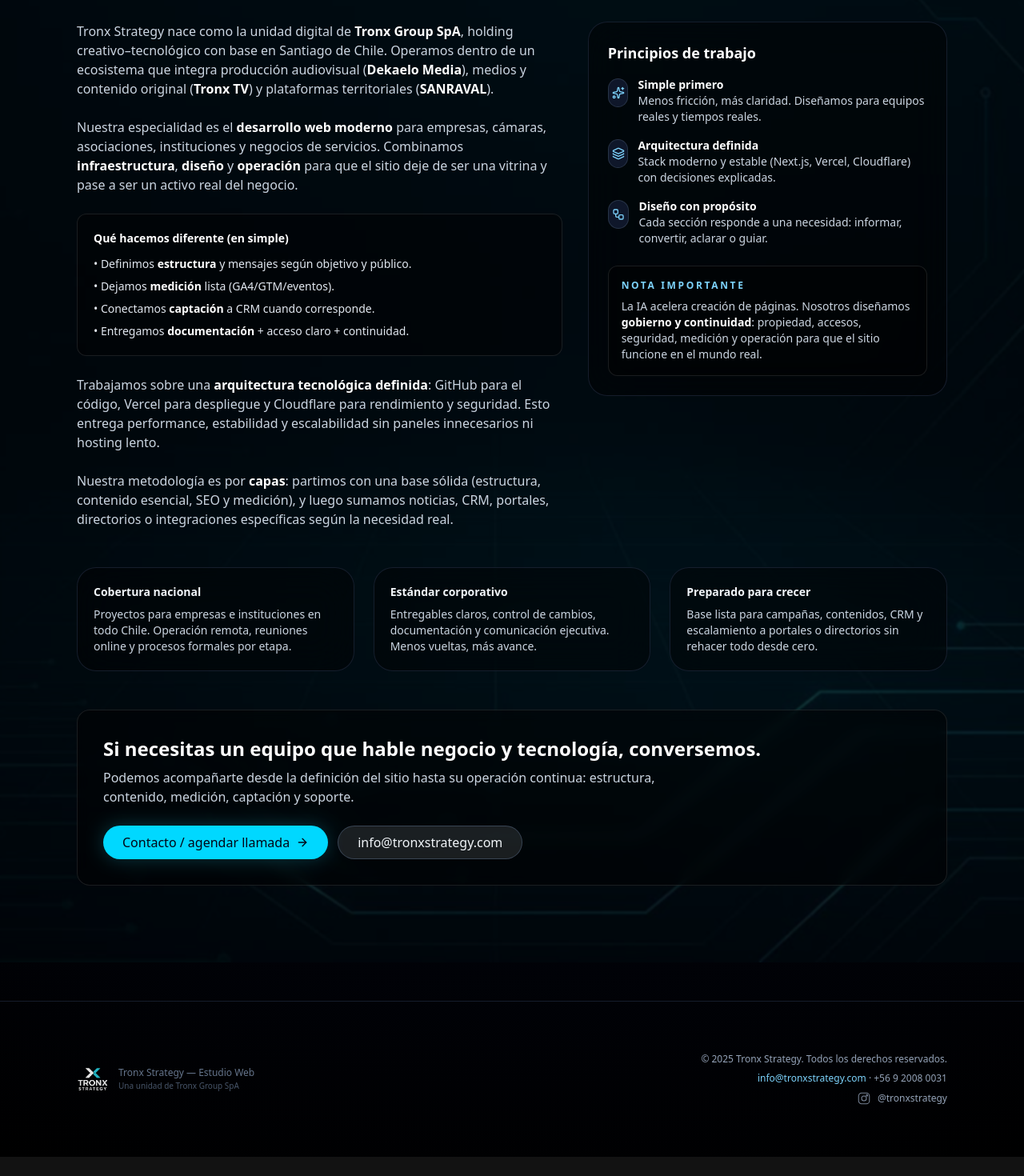
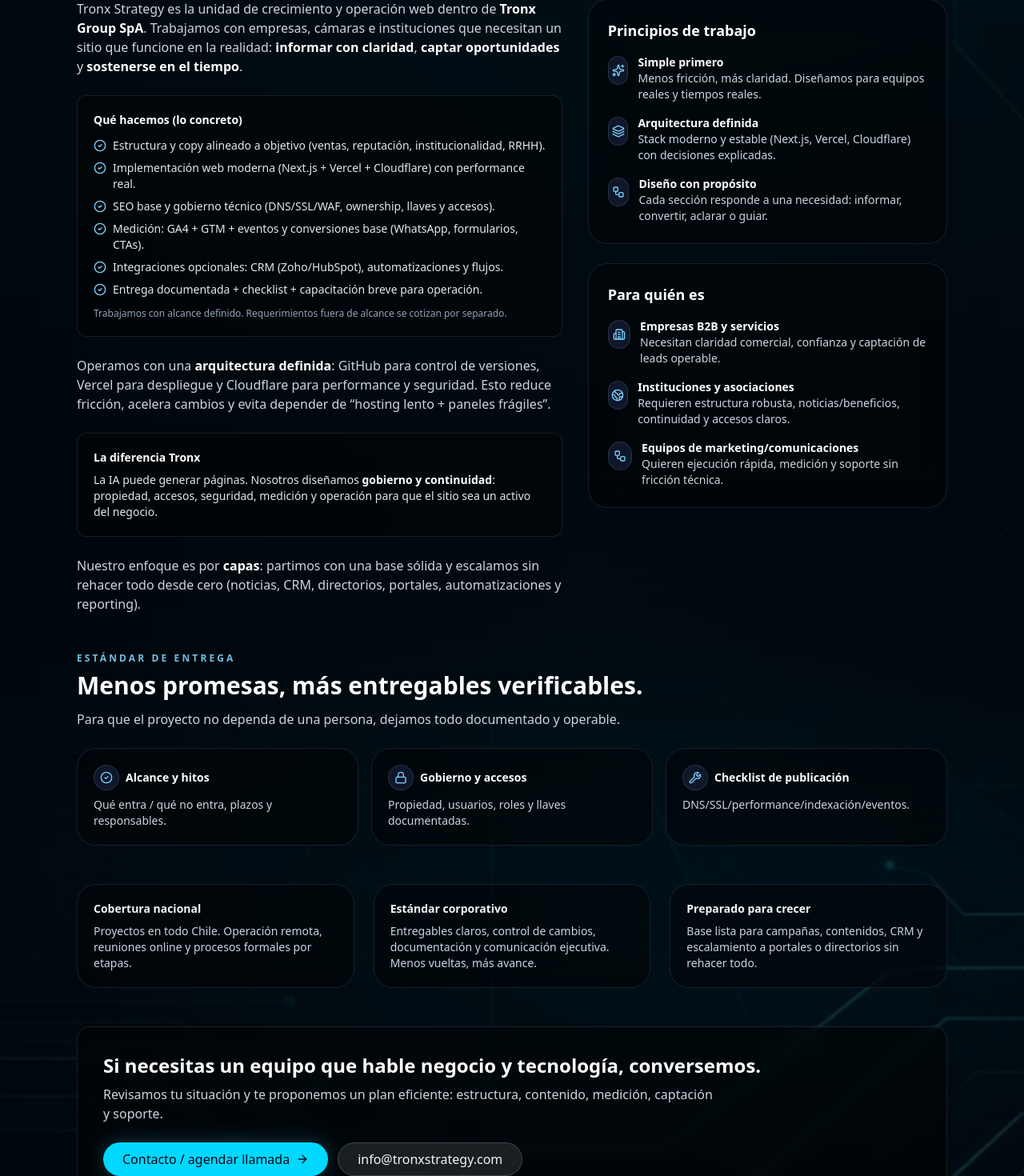
Before and after one commit to TronxGroup/Tronx-Strategy, a Next.js app: page /nosotros in a window 1280 px wide. Shown: the part 782-2252 px from the top of the page at 80% size. Before the commit the page ends 2228 px from the top, so only its background shows below. Built offline with nearby package versions, Linux system fonts and the light colour scheme.

Commit message:
Update page.tsx

```diff
--- a/app/nosotros/page.tsx
+++ b/app/nosotros/page.tsx
@@ -8,9 +8,20 @@ import {
   Workflow,
   Sparkles,
   Layers3,
+  CheckCircle2,
+  Globe2,
+  Building2,
+  Lock,
+  Wrench,
 } from "lucide-react";
 
-const highlights = [
+type Item = {
+  title: string;
+  body: string;
+  icon: React.ElementType;
+};
+
+const highlights: Item[] = [
   {
     title: "Gobierno digital",
     body: "Roles, accesos, propiedad y continuidad. Evitamos que el sitio quede “en tierra de nadie”.",
@@ -28,7 +39,7 @@ const highlights = [
   },
 ];
 
-const principles = [
+const principles: Item[] = [
   {
     title: "Simple primero",
     body: "Menos fricción, más claridad. Diseñamos para equipos reales y tiempos reales.",
@@ -46,6 +57,43 @@ const principles = [
   },
 ];
 
+const whatWeDo = [
+  "Estructura y copy alineado a objetivo (ventas, reputación, institucionalidad, RRHH).",
+  "Implementación web moderna (Next.js + Vercel + Cloudflare) con performance real.",
+  "SEO base y gobierno técnico (DNS/SSL/WAF, ownership, llaves y accesos).",
+  "Medición: GA4 + GTM + eventos y conversiones base (WhatsApp, formularios, CTAs).",
+  "Integraciones opcionales: CRM (Zoho/HubSpot), automatizaciones y flujos.",
+  "Entrega documentada + checklist + capacitación breve para operación.",
+];
+
+const whoItsFor = [
+  {
+    title: "Empresas B2B y servicios",
+    body: "Necesitan claridad comercial, confianza y captación de leads operable.",
+    icon: Building2,
+  },
+  {
+    title: "Instituciones y asociaciones",
+    body: "Requieren estructura robusta, noticias/beneficios, continuidad y accesos claros.",
+    icon: Globe2,
+  },
+  {
+    title: "Equipos de marketing/comunicaciones",
+    body: "Quieren ejecución rápida, medición y soporte sin fricción técnica.",
+    icon: Workflow,
+  },
+];
+
+const deliverables = [
+  { title: "Alcance y hitos", body: "Qué entra / qué no entra, plazos y responsables.", icon: CheckCircle2 },
+  { title: "Gobierno y accesos", body: "Propiedad, usuarios, roles y llaves documentadas.", icon: Lock },
+  { title: "Checklist de publicación", body: "DNS/SSL/performance/indexación/eventos.", icon: Wrench },
+];
+
+function cx(...classes: Array<string | false | undefined | null>) {
+  return classes.filter(Boolean).join(" ");
+}
+
 export default function NosotrosPage() {
   return (
     <section
@@ -61,23 +109,21 @@ export default function NosotrosPage() {
       {/* Overlay */}
       <div className="absolute inset-0 bg-black/75 backdrop-blur-[1px]" />
 
-      {/* Content */}
       <div className="relative section py-20 lg:py-24">
-        {/* Header */}
+        {/* HEADER */}
         <header className="max-w-4xl">
-          <p className="text-xs font-semibold tracking-[0.26em] uppercase text-sky-300/90">
-            Nosotros
-          </p>
+          <p className="text-xs font-semibold tracking-[0.26em] uppercase text-sky-300/90">Nosotros</p>
 
           <h1 className="mt-3 text-4xl md:text-5xl font-semibold tracking-tight text-white">
-            Tronx Strategy es el estudio web de Tronx Group.
+            Tronx Strategy es{" "}
+            <span className="text-sky-300">WebOps</span>: sitios modernos que se pueden operar.
           </h1>
 
           <p className="mt-4 text-base md:text-lg text-slate-200">
-            Unimos diseño, desarrollo y operación digital bajo un modelo 100% cloud.
-            Creamos sitios que cargan rápido, se entienden, se miden y se pueden operar
-            con continuidad: ventas, reputación, captación de leads y comunicación clara
-            para empresas e instituciones.
+            Diseñamos y construimos sitios web corporativos e institucionales bajo un modelo 100% cloud.
+            La diferencia no es “hacer una web”: es dejarla <span className="text-white font-medium">gobernada</span>,{" "}
+            <span className="text-white font-medium">medible</span> y{" "}
+            <span className="text-white font-medium">sostenible</span> para equipos reales.
           </p>
 
           {/* CTA row */}
@@ -85,13 +131,16 @@ export default function NosotrosPage() {
             <Link
               href="/contacto#form"
               className="btn-primary inline-flex items-center gap-2 px-6 py-3 text-sm md:text-base"
+              data-cta="about_primary"
             >
               Agenda una llamada sin costo
               <ArrowRight className="w-4 h-4" />
             </Link>
+
             <Link
               href="/servicios#planes"
               className="btn-ghost bg-white/10 hover:bg-white/20 inline-flex items-center gap-2 px-6 py-3 text-sm md:text-base"
+              data-cta="about_to_plans"
             >
               Ver planes y servicios →
             </Link>
@@ -116,52 +165,59 @@ export default function NosotrosPage() {
           </div>
         </header>
 
-        {/* Main layout */}
+        {/* MAIN */}
         <div className="mt-12 grid gap-8 lg:grid-cols-[1.35fr_minmax(0,1fr)] items-start">
-          {/* Main copy */}
+          {/* Left */}
           <div className="space-y-6 text-sm md:text-base text-slate-300 leading-relaxed">
             <p>
-              Tronx Strategy nace como la unidad digital de <strong className="text-white">Tronx Group SpA</strong>,
-              holding creativo–tecnológico con base en Santiago de Chile. Operamos dentro de un ecosistema que integra
-              producción audiovisual (<strong className="text-white">Dekaelo Media</strong>), medios y contenido original
-              (<strong className="text-white">Tronx TV</strong>) y plataformas territoriales
-              (<strong className="text-white">SANRAVAL</strong>).
-            </p>
-
-            <p>
-              Nuestra especialidad es el <strong className="text-white">desarrollo web moderno</strong> para empresas,
-              cámaras, asociaciones, instituciones y negocios de servicios. Combinamos{" "}
-              <strong className="text-white">infraestructura</strong>,{" "}
-              <strong className="text-white">diseño</strong> y{" "}
-              <strong className="text-white">operación</strong> para que el sitio deje de ser una vitrina y pase a ser un
-              activo real del negocio.
+              Tronx Strategy es la unidad de crecimiento y operación web dentro de{" "}
+              <strong className="text-white">Tronx Group SpA</strong>. Trabajamos con empresas, cámaras e instituciones
+              que necesitan un sitio que funcione en la realidad:{" "}
+              <strong className="text-white">informar con claridad</strong>,{" "}
+              <strong className="text-white">captar oportunidades</strong> y{" "}
+              <strong className="text-white">sostenerse en el tiempo</strong>.
             </p>
 
             <div className="rounded-xl border border-white/10 bg-black/40 p-5">
-              <p className="text-sm font-semibold text-white">Qué hacemos diferente (en simple)</p>
+              <p className="text-sm font-semibold text-white">Qué hacemos (lo concreto)</p>
               <ul className="mt-3 space-y-2 text-sm text-slate-200">
-                <li>• Definimos <strong className="text-white">estructura</strong> y mensajes según objetivo y público.</li>
-                <li>• Dejamos <strong className="text-white">medición</strong> lista (GA4/GTM/eventos).</li>
-                <li>• Conectamos <strong className="text-white">captación</strong> a CRM cuando corresponde.</li>
-                <li>• Entregamos <strong className="text-white">documentación</strong> + acceso claro + continuidad.</li>
+                {whatWeDo.map((it) => (
+                  <li key={it} className="flex gap-2">
+                    <CheckCircle2 className="w-4 h-4 mt-[2px] text-sky-300 flex-shrink-0" />
+                    <span>{it}</span>
+                  </li>
+                ))}
               </ul>
+              <p className="mt-3 text-xs text-slate-400">
+                Trabajamos con alcance definido. Requerimientos fuera de alcance se cotizan por separado.
+              </p>
             </div>
 
             <p>
-              Trabajamos sobre una <strong className="text-white">arquitectura tecnológica definida</strong>: GitHub para
-              el código, Vercel para despliegue y Cloudflare para rendimiento y seguridad. Esto entrega performance,
-              estabilidad y escalabilidad sin paneles innecesarios ni hosting lento.
+              Operamos con una{" "}
+              <strong className="text-white">arquitectura definida</strong>: GitHub para control de versiones,
+              Vercel para despliegue y Cloudflare para performance y seguridad. Esto reduce fricción, acelera cambios y
+              evita depender de “hosting lento + paneles frágiles”.
             </p>
 
-            <p>
-              Nuestra metodología es por <strong className="text-white">capas</strong>: partimos con una base sólida
-              (estructura, contenido esencial, SEO y medición), y luego sumamos noticias, CRM, portales, directorios o
-              integraciones específicas según la necesidad real.
+            <div className="rounded-xl border border-white/10 bg-black/40 p-5">
+              <p className="text-sm font-semibold text-white">La diferencia Tronx</p>
+              <p className="mt-2 text-sm text-slate-200">
+                La IA puede generar páginas. Nosotros diseñamos{" "}
+                <strong className="text-white">gobierno y continuidad</strong>: propiedad, accesos, seguridad, medición y
+                operación para que el sitio sea un activo del negocio.
               </p>
             </div>
 
-          {/* Side card */}
-          <aside className="card-surface p-6 bg-black/60 backdrop-blur border border-white/10">
+            <p>
+              Nuestro enfoque es por <strong className="text-white">capas</strong>: partimos con una base sólida y
+              escalamos sin rehacer todo desde cero (noticias, CRM, directorios, portales, automatizaciones y reporting).
+            </p>
+          </div>
+
+          {/* Right */}
+          <aside className="space-y-6">
+            <div className="card-surface p-6 bg-black/60 backdrop-blur border border-white/10">
               <h2 className="text-lg font-semibold text-white">Principios de trabajo</h2>
 
               <div className="mt-4 space-y-4">
@@ -177,27 +233,66 @@ export default function NosotrosPage() {
                   </div>
                 ))}
               </div>
+            </div>
 
-            <div className="mt-6 rounded-xl border border-white/10 bg-black/40 p-4">
-              <p className="text-xs font-semibold tracking-[0.22em] uppercase text-sky-300">
-                Nota importante
-              </p>
-              <p className="mt-2 text-sm text-slate-300">
-                La IA acelera creación de páginas. Nosotros diseñamos{" "}
-                <strong className="text-white">gobierno y continuidad</strong>: propiedad,
-                accesos, seguridad, medición y operación para que el sitio funcione en el mundo real.
-              </p>
+            <div className="card-surface p-6 bg-black/60 backdrop-blur border border-white/10">
+              <h2 className="text-lg font-semibold text-white">Para quién es</h2>
+              <div className="mt-4 space-y-4">
+                {whoItsFor.map(({ title, body, icon: Icon }) => (
+                  <div key={title} className="flex gap-3">
+                    <div className="mt-0.5 flex h-9 w-9 items-center justify-center rounded-full bg-slate-900 border border-slate-700/70">
+                      <Icon className="w-4 h-4 text-sky-300" />
+                    </div>
+                    <div>
+                      <p className="text-sm font-semibold text-white">{title}</p>
+                      <p className="text-sm text-slate-300">{body}</p>
+                    </div>
+                  </div>
+                ))}
+              </div>
             </div>
           </aside>
         </div>
 
-        {/* Bottom blocks */}
+        {/* DELIVERABLES */}
+        <section className="mt-12">
+          <div className="max-w-3xl">
+            <p className="text-xs font-semibold tracking-[0.26em] uppercase text-sky-300/90">Estándar de entrega</p>
+            <h2 className="mt-2 text-2xl md:text-3xl font-semibold text-white">
+              Menos promesas, más entregables verificables.
+            </h2>
+            <p className="mt-3 text-sm md:text-base text-slate-300">
+              Para que el proyecto no dependa de una persona, dejamos todo documentado y operable.
+            </p>
+          </div>
+
+          <div className="mt-6 grid gap-4 md:grid-cols-3">
+            {deliverables.map(({ title, body, icon: Icon }) => (
+              <div
+                key={title}
+                className={cx(
+                  "card-surface p-5 bg-black/45 backdrop-blur border border-white/10",
+                  "h-full"
+                )}
+              >
+                <div className="flex items-center gap-2">
+                  <span className="inline-flex h-8 w-8 items-center justify-center rounded-full bg-slate-900 border border-slate-700/70">
+                    <Icon className="w-4 h-4 text-sky-300" />
+                  </span>
+                  <p className="text-sm font-semibold text-white">{title}</p>
+                </div>
+                <p className="mt-2 text-sm text-slate-300">{body}</p>
+              </div>
+            ))}
+          </div>
+        </section>
+
+        {/* BOTTOM BLOCKS */}
         <section className="mt-12 grid gap-6 md:grid-cols-3 text-xs md:text-sm text-slate-300">
           <div className="card-surface p-5 bg-black/45 backdrop-blur border border-white/10">
             <p className="font-semibold text-slate-100">Cobertura nacional</p>
             <p className="mt-2">
-              Proyectos para empresas e instituciones en todo Chile. Operación remota, reuniones online y procesos formales
-              por etapa.
+              Proyectos en todo Chile. Operación remota, reuniones online y procesos formales por etapas.
             </p>
           </div>
 
@@ -211,25 +306,25 @@ export default function NosotrosPage() {
           <div className="card-surface p-5 bg-black/45 backdrop-blur border border-white/10">
             <p className="font-semibold text-slate-100">Preparado para crecer</p>
             <p className="mt-2">
-              Base lista para campañas, contenidos, CRM y escalamiento a portales o directorios sin rehacer todo desde cero.
+              Base lista para campañas, contenidos, CRM y escalamiento a portales o directorios sin rehacer todo.
             </p>
           </div>
         </section>
 
-        {/* Final CTA */}
+        {/* FINAL CTA */}
         <div className="mt-12 rounded-2xl border border-white/10 bg-black/45 backdrop-blur p-6 md:p-8">
           <h3 className="text-xl md:text-2xl font-semibold text-white">
             Si necesitas un equipo que hable negocio y tecnología, conversemos.
           </h3>
           <p className="mt-2 text-sm md:text-base text-slate-300 max-w-3xl">
-            Podemos acompañarte desde la definición del sitio hasta su operación continua: estructura, contenido,
-            medición, captación y soporte.
+            Revisamos tu situación y te proponemos un plan eficiente: estructura, contenido, medición, captación y soporte.
           </p>
 
           <div className="mt-6 flex flex-col sm:flex-row gap-3">
             <Link
               href="/contacto#form"
               className="btn-primary inline-flex items-center justify-center gap-2 px-6 py-3 text-sm md:text-base"
+              data-cta="about_final_primary"
             >
               Contacto / agendar llamada
               <ArrowRight className="w-4 h-4" />
@@ -238,10 +333,16 @@ export default function NosotrosPage() {
             <a
               href="mailto:info@tronxstrategy.com"
               className="btn-ghost bg-white/10 hover:bg-white/20 inline-flex items-center justify-center px-6 py-3 text-sm md:text-base"
+              data-cta="about_email"
             >
               info@tronxstrategy.com
             </a>
           </div>
+
+          <p className="mt-3 text-[11px] text-slate-400">
+            Trabajamos con alcance definido. Cambios estructurales, nuevas secciones o integraciones extra se evalúan y
+            cotizan por separado.
+          </p>
         </div>
       </div>
     </section>
```
Lines whose indentation alone changed are shown as unchanged.
